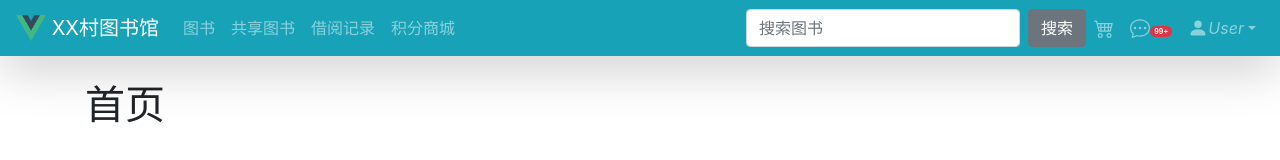
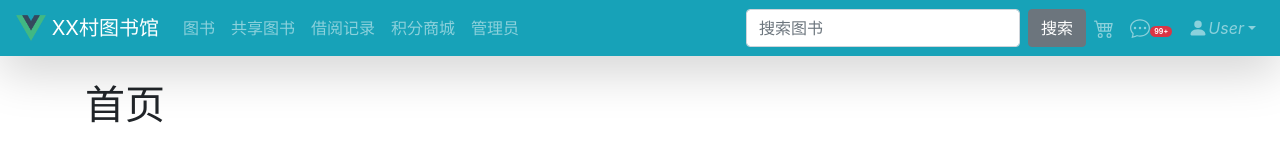
Before and after one commit to Yosora00/library-frontend, a Vue app: page / in a window 1280 px wide. Shown: the top 160 px of the page. Built offline with nearby package versions, Linux system fonts and the light colour scheme; what vue-sweetalert2 would draw is missing.

Commit message:
update navbar

```diff
--- a/src/components/common/NavBar.vue
+++ b/src/components/common/NavBar.vue
@@ -19,6 +19,7 @@
           <b-nav-item href="#">共享图书</b-nav-item>
           <b-nav-item href="#">借阅记录</b-nav-item>
           <b-nav-item href="#">积分商城</b-nav-item>
+          <b-nav-item href="#">管理员</b-nav-item>
         </b-navbar-nav>
 
         <b-navbar-nav class="ml-auto">
```
